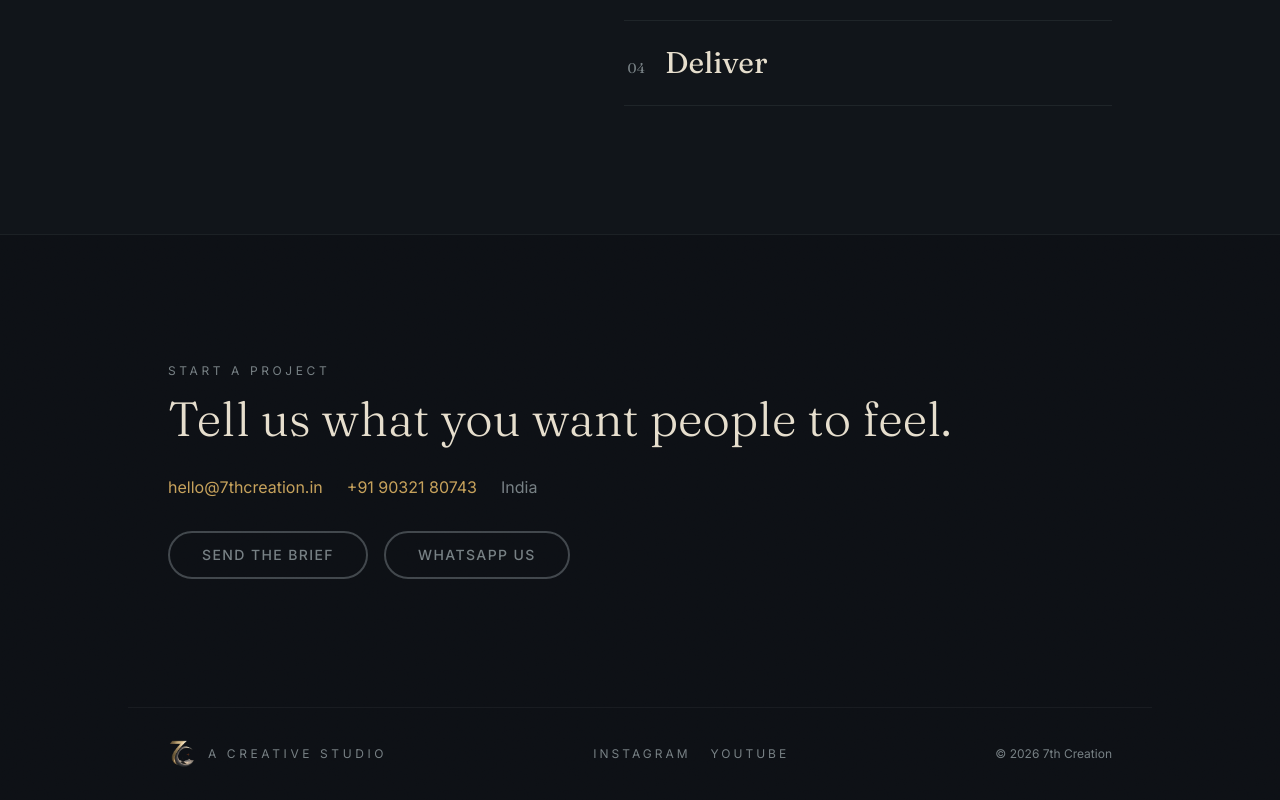
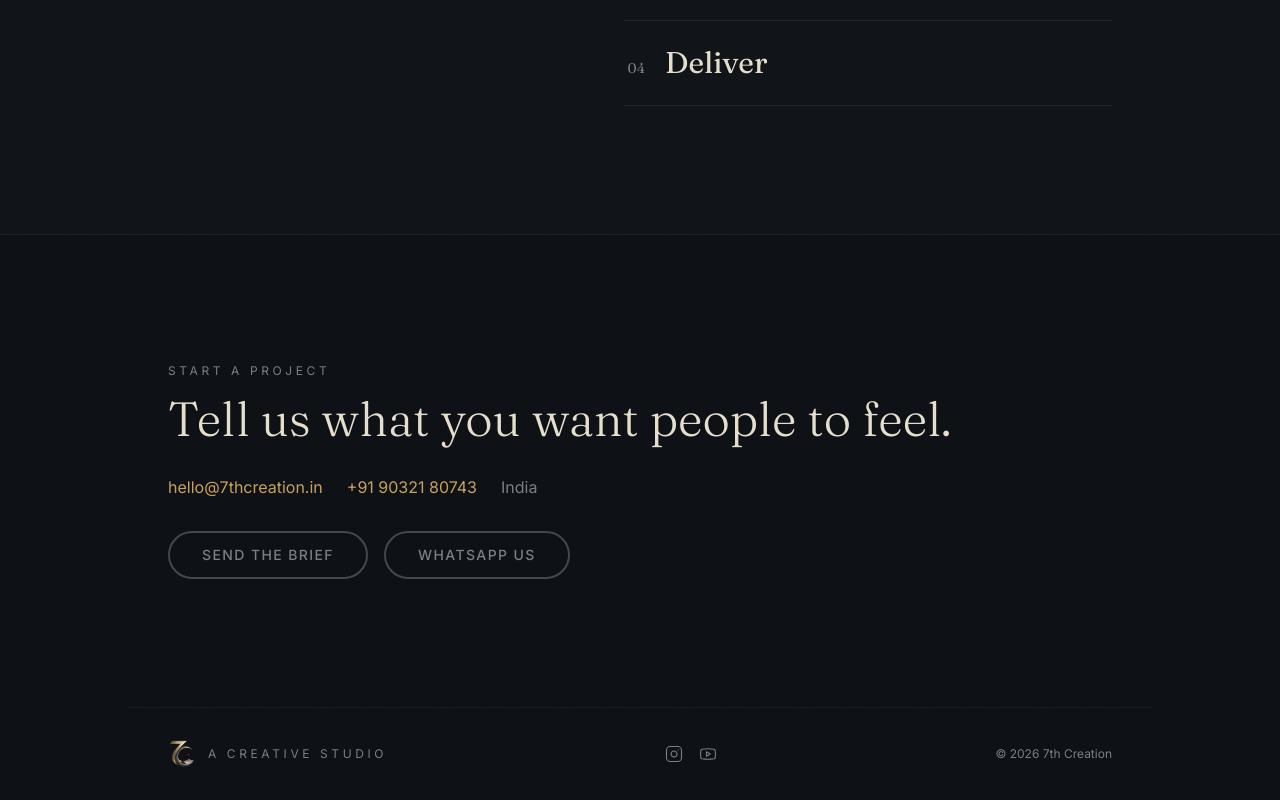
Before and after one commit to productionx-in/7thCreation, a React (Vite) app in the folder site/: page / in a window 1280 px wide. Shown: the part 6772-7572 px from the top of the page. Built offline with nearby package versions, Linux system fonts and the light colour scheme.

Commit message:
Use Instagram/YouTube icons instead of text labels in footer
Swaps the two text links for lucide-react icon glyphs, matching the
footer's minimal, non-label-heavy treatment of the rest of the row.

```diff
--- a/site/src/components/sections/ContactSection.tsx
+++ b/site/src/components/sections/ContactSection.tsx
@@ -1,3 +1,4 @@
+import { Instagram, Youtube } from 'lucide-react';
 import { FadeIn } from '@/components/FadeIn';
 import { GhostButton } from '@/components/GhostButton';
 import { CONTACT } from '@/data/content';
@@ -33,12 +34,12 @@ export function ContactSection() {
           <Logo className="h-7 w-7" />
           <span className="text-xs uppercase tracking-[0.3em] text-[#767F83]">A Creative Studio</span>
         </div>
-        <div className="flex items-center gap-5 text-xs uppercase tracking-[0.25em] text-[#767F83]">
-          <a href={CONTACT.instagram} target="_blank" rel="noopener noreferrer" className="hover:text-[#E6DECD]">
-            Instagram
+        <div className="flex items-center gap-4 text-[#767F83]">
+          <a href={CONTACT.instagram} target="_blank" rel="noopener noreferrer" aria-label="Instagram" className="transition-colors hover:text-[#E6DECD]">
+            <Instagram className="h-[18px] w-[18px]" strokeWidth={1.5} />
           </a>
-          <a href={CONTACT.youtube} target="_blank" rel="noopener noreferrer" className="hover:text-[#E6DECD]">
-            YouTube
+          <a href={CONTACT.youtube} target="_blank" rel="noopener noreferrer" aria-label="YouTube" className="transition-colors hover:text-[#E6DECD]">
+            <Youtube className="h-[18px] w-[18px]" strokeWidth={1.5} />
           </a>
         </div>
         <p className="text-xs text-[#767F83]">© {new Date().getFullYear()} 7th Creation</p>
```
